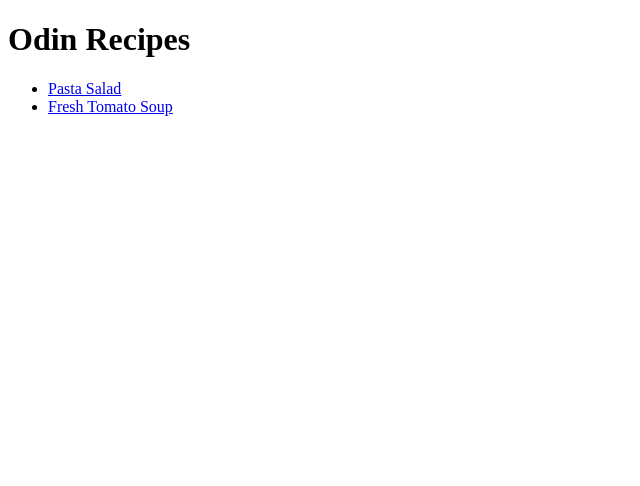
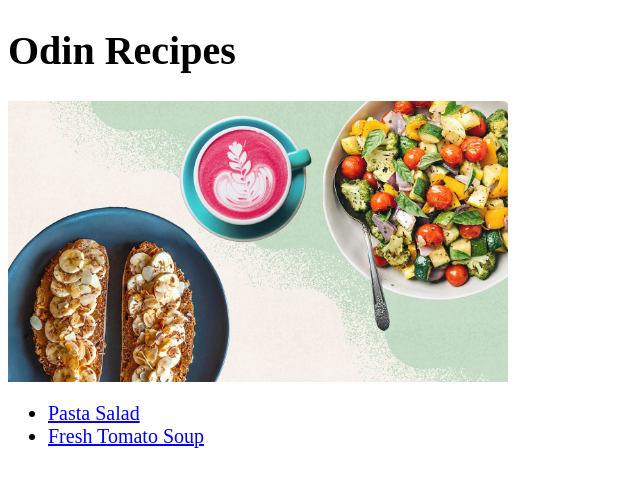
Before and after one commit to muzcan/odin-recipes, a plain HTML site: page index.html in a window 1280 px wide. Shown: the whole page, without its empty margins (0-640 px from the left). Drawn offline with Linux system fonts and the light colour scheme.

Commit message:
Edit pasta-salad.html and fresh-tomato-soup.html Add styles.css

```diff
--- a/index.html
+++ b/index.html
@@ -3,14 +3,15 @@
 <html lang="en">
 <head>
     <meta charset="UTF-8">
-
+<link rel="stylesheet" href="styles.css"/>
 </head>
 
 <body>
 <h1>Odin Recipes</h1>
+<img class="cover general-recipes" src="images/general-recipes.jpg">
 <ul>
-<li><a href="recipes/pasta-salad.html">Pasta Salad</a></li>
-<li><a href="recipes/fresh-tomato-soup.html">Fresh Tomato
+<li class="recipe-example"><a href="recipes/pasta-salad.html">Pasta Salad</a></li>
+<li class="recipe-example"><a href="recipes/fresh-tomato-soup.html">Fresh Tomato
     Soup</a></li>
     </ul>
 </body>
--- /dev/null
+++ b/recipes/styles.css
@@ -0,0 +1,17 @@
+.subpages{
+    height:auto;
+    width: 500px;
+}
+h1,h2,h3,h4{
+    color:black;
+    font-family:"Times New Roman", "Brush Script MT", serif;
+    font-size:40px;
+}
+h2,h3,h4{
+    font-size:30px;
+}
+p,ul,ol{
+    color:black;
+    font-family:"Georgia";
+    font-size:18px;
+}
--- /dev/null
+++ b/styles.css
@@ -0,0 +1,13 @@
+.recipe-example {
+    color:black;
+    font-size: 20px;
+}
+h1{
+    color:black;
+    font-family:"Times New Roman", "Brush Script MT", serif;
+    font-size:40px;
+}
+.cover{
+    height:auto;
+    width:500px;
+}
```
Also changed, not shown: recipes/fresh-tomato-soup.html (+2 -1 lines), recipes/pasta-salad.html (+2 -1 lines), images/general-recipes.jpg (added).
